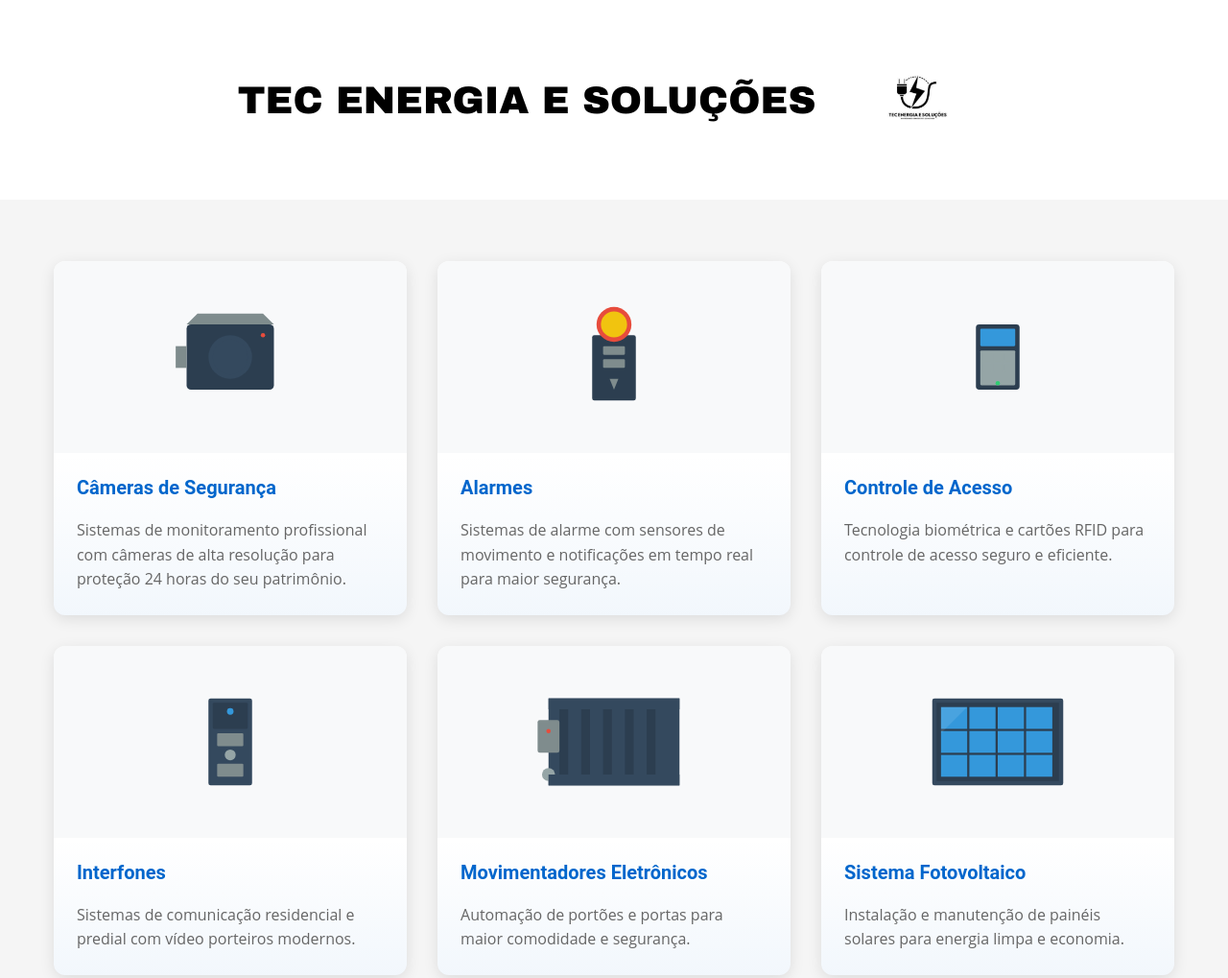
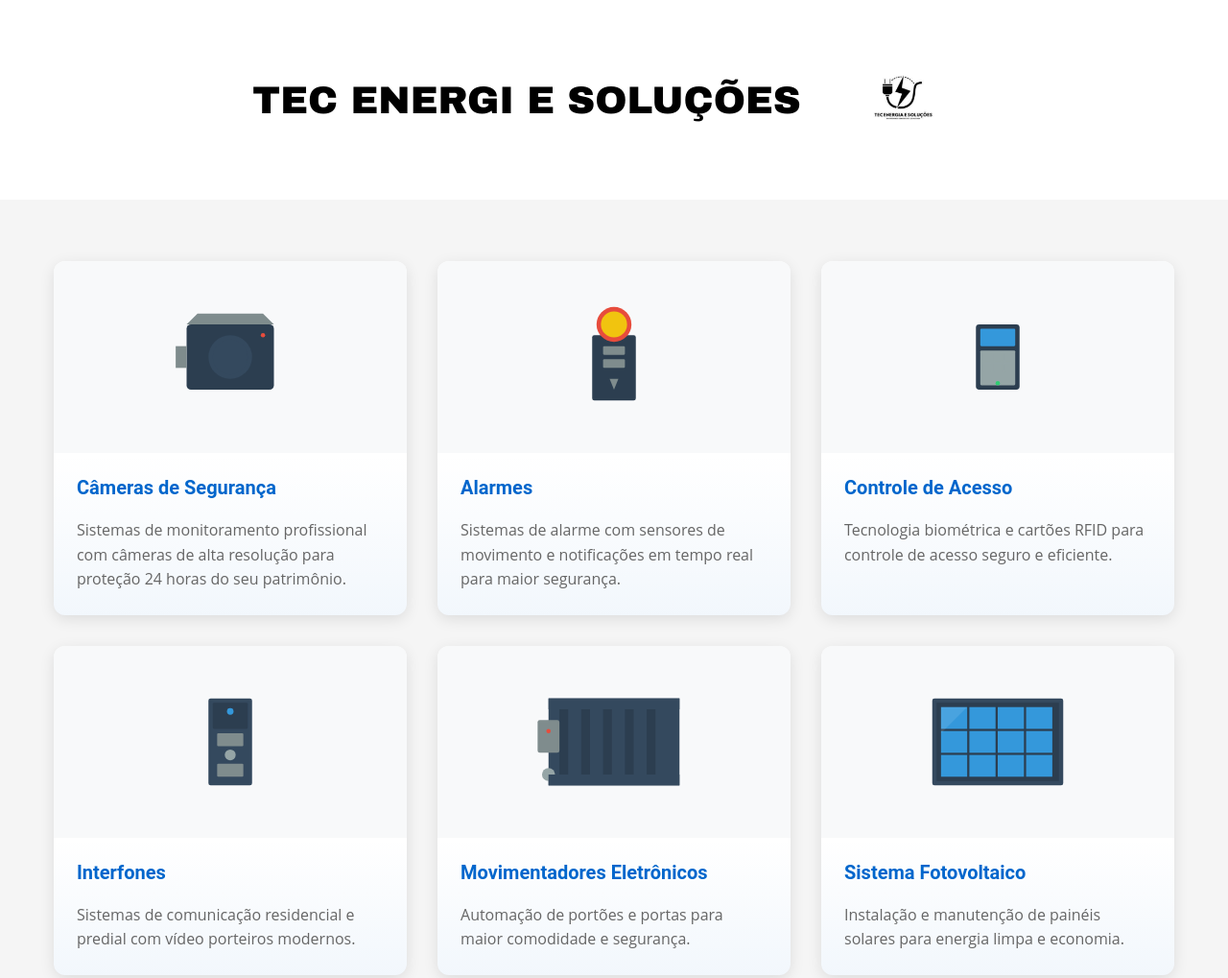
Before and after one commit to katiagallina/TEC, a plain HTML site: page index.html in a window 1280 px wide. Shown: the top 1019 px of the page at 96% size. Drawn offline with Linux system fonts and the light colour scheme.

```diff
--- a/index.html
+++ b/index.html
@@ -121,7 +121,7 @@
 <body>
     <header>
         <img src="images/WhatsApp Image 2025-01-20 at 19.51.57 (1).jpeg" alt="TEC SOLUÇÕES E ENERGIAS" class="company-logo">
-        <h1 class="company-name">TEC ENERGIA E SOLUÇÕES</h1>
+        <h1 class="company-name">TEC ENERGI E SOLUÇÕES</h1>
     </header>
 
     <div class="container">
```
